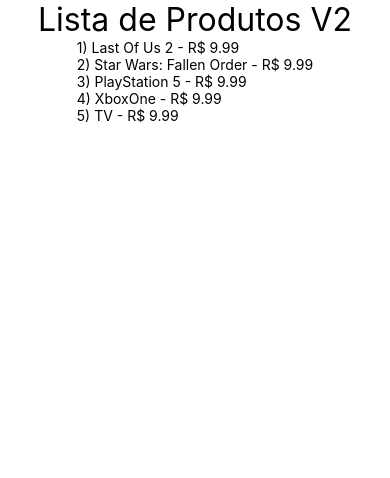
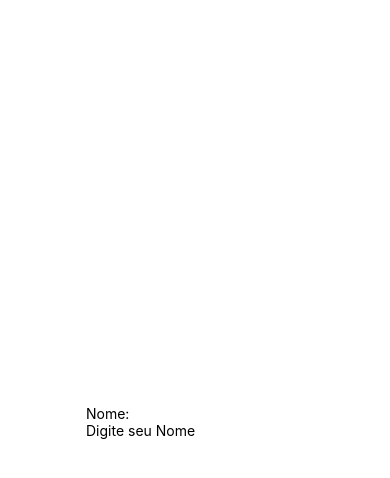
Before and after one commit to rudatorquato/Curso-React-Native-Cod3r, a React Native app in the folder Exercicios/: screen / in a window 390 px wide. Shown: the top 478 px of the page. Built offline with nearby package versions, Linux system fonts and the light colour scheme.

Commit message:
Componentes Controlados

```diff
--- a/Exercicios/src/App.js
+++ b/Exercicios/src/App.js
@@ -1,7 +1,8 @@
 import React from 'react'
 import {  StyleSheet, SafeAreaView } from 'react-native'
 
-import ListaProdutosV2 from './components/produtos/ListaProdutosV2'
+import DigiteSeuNome from './components/DigiteSeuNome'
+//import ListaProdutosV2 from './components/produtos/ListaProdutosV2'
 //import ListaProdutos from './components/produtos/ListaProdutos'
 //import UsuarioLogado from  './components/UsuarioLogado'
 //import Familia from './components/relacao/Familia'
@@ -22,8 +23,9 @@
 export default () => (
     <SafeAreaView style={style.App}>
 
+        <DigiteSeuNome />
+        {/*
         <ListaProdutosV2 />
-        {/*
         <ListaProdutos />
         <UsuarioLogado usuario={{ nome: 'Torquato', email: 'teste@teste.com' }} />
         <UsuarioLogado usuario={{ nome: 'Ana' }} />
--- /dev/null
+++ b/Exercicios/src/components/DigiteSeuNome.js
@@ -0,0 +1,16 @@
+import React, { useState } from 'react'
+import { TextInput, View, Text} from 'react-native'
+
+export default props => {
+    const [nome, setNome] = useState('Nome:')
+    return (
+            <View >
+                <Text>{nome}</Text>
+                <TextInput
+                    placeholder="Digite seu Nome"
+                    value={null}
+                    onChangeText={nome => setNome(nome)}
+                />
+            </View>
+    )
+}
```
